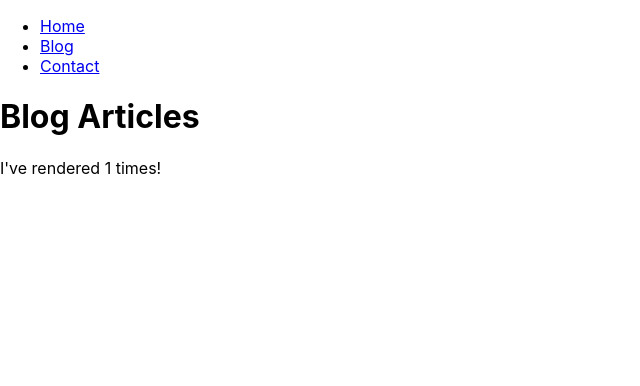
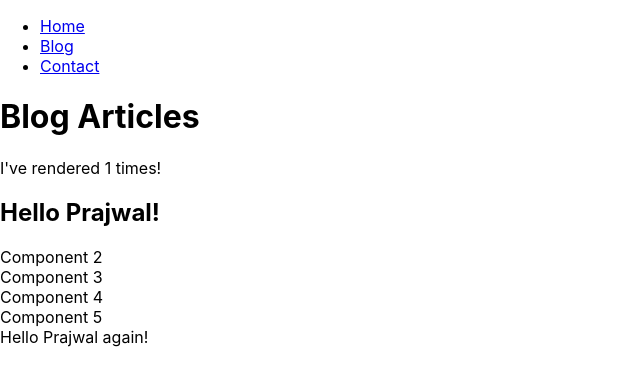
Before and after one commit to dhatwalia/react-gamma, a React (Create React App) app: page /blog in a window 1280 px wide. Shown: the top 386 px of the page, without its empty margins (0-640 px from the left). Built offline with nearby package versions, Linux system fonts and the light colour scheme.

Commit message:
Adds useContext hook

```diff
--- /dev/null
+++ b/src/components/NestedComponents.js
@@ -0,0 +1,53 @@
+import { useState, createContext, useContext } from "react";
+
+const UserContext = createContext();
+
+const Component1 = () => {
+    const [user, setUser] = useState("Prajwal");
+
+    return (
+        <UserContext.Provider value={user}>
+            <h2>{`Hello ${user}!`}</h2>
+            <Component2 user={user} />
+        </UserContext.Provider>
+    );
+}
+
+function Component2() {
+    return (
+        <>
+            <div>Component 2</div>
+            <Component3 />
+        </>
+    );
+}
+
+function Component3() {
+    return (
+        <>
+            <div>Component 3</div>
+            <Component4 />
+        </>
+    );
+}
+
+function Component4() {
+    return (
+        <>
+            <div>Component 4</div>
+            <Component5 />
+        </>
+    );
+}
+
+function Component5() {
+    const user = useContext(UserContext);
+    return (
+        <>
+            <div>Component 5</div>
+            <div>{`Hello ${user} again!`}</div>
+        </>
+    );
+}
+
+export default Component1;
--- a/src/pages/Blog.js
+++ b/src/pages/Blog.js
@@ -1,3 +1,4 @@
+import Component1 from "../components/NestedComponents";
 import Timer from "../components/Timer";
 
 const Blog = () => {
@@ -5,6 +6,7 @@ const Blog = () => {
         <div>
             <h1>Blog Articles</h1>
             <Timer />
+            <Component1 />
         </div>
     );
 };
```
